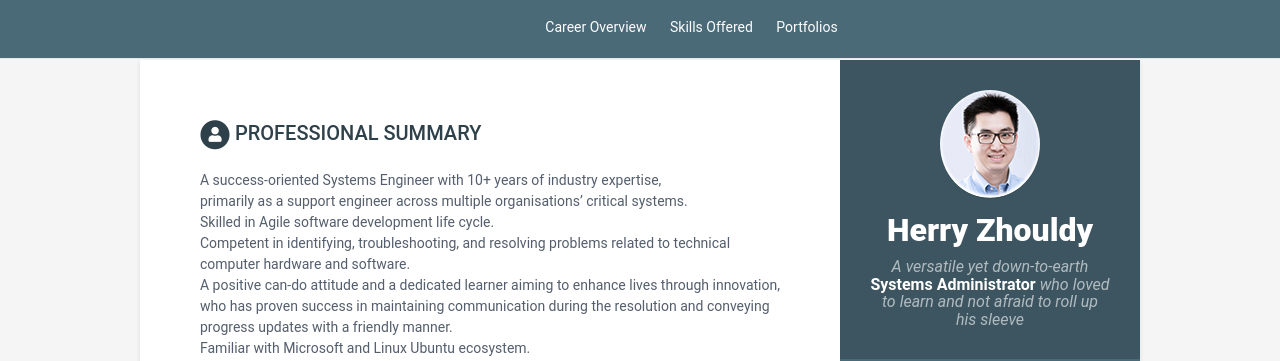
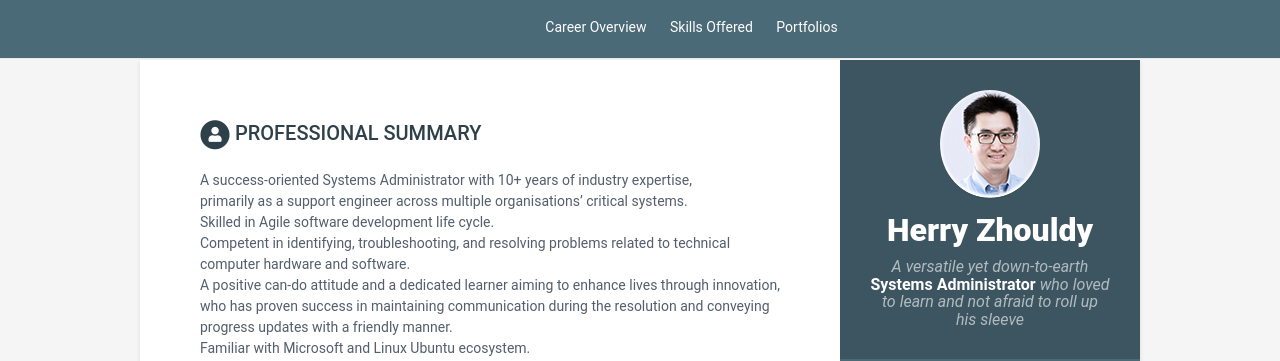
Before and after one commit to hz81/cv-sa001, a Jekyll site: the page built from index.html, in a window 1280 px wide and 900 px high. Shown: the top 361 px of the window. Built offline with Jekyll 4.4.1, drawn with Linux system fonts in a browser that asks for light colours.

Commit message:
Update data.yml

```diff
--- a/_data/data.yml
+++ b/_data/data.yml
@@ -24,7 +24,7 @@ sidebar:
     github-link: https://github.com/hz81
     website: Herry's CV
     website-link: https://sa001.hzy10.com
-    download-file: https://1drv.ms/w/s!AvF_WyEroz-p0elqLqPPkjKKTkc1QQ?e=RS2ueU
+    download-file: https://1drv.ms/w/s!AvF_WyEroz-p0eo8PaOQg86U3wTW7Q?e=JKbfNO
 
     characters:
       title: Characters
@@ -81,7 +81,7 @@ qualifications:
 highlights:
     title: Professional Summary
     summary: |
-        A success-oriented Systems Engineer with 10+ years of industry expertise, <br>
+        A success-oriented Systems Administrator with 10+ years of industry expertise, <br>
         primarily as a support engineer across multiple organisations' critical systems. <br>
         Skilled in Agile software development life cycle. <br>
         Competent in identifying, troubleshooting, and resolving problems related to technical computer hardware and software. <br>
```
